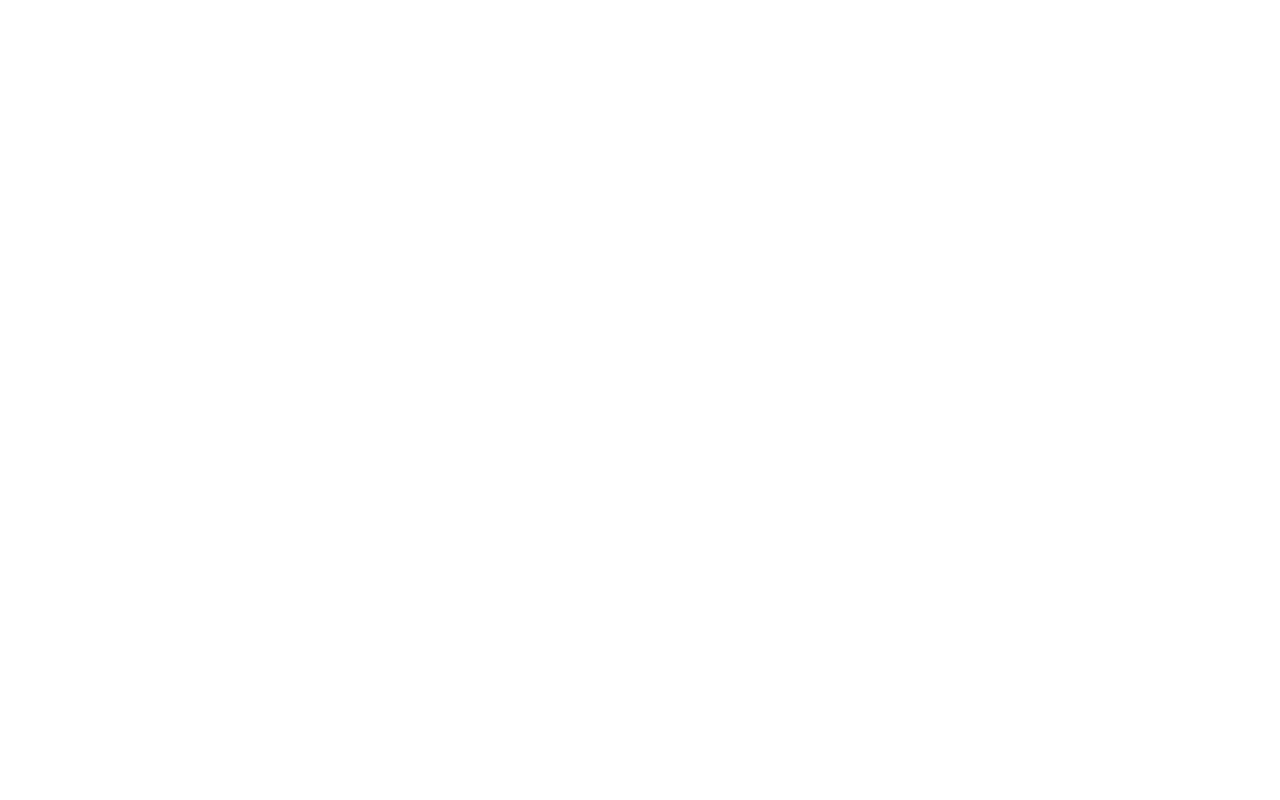
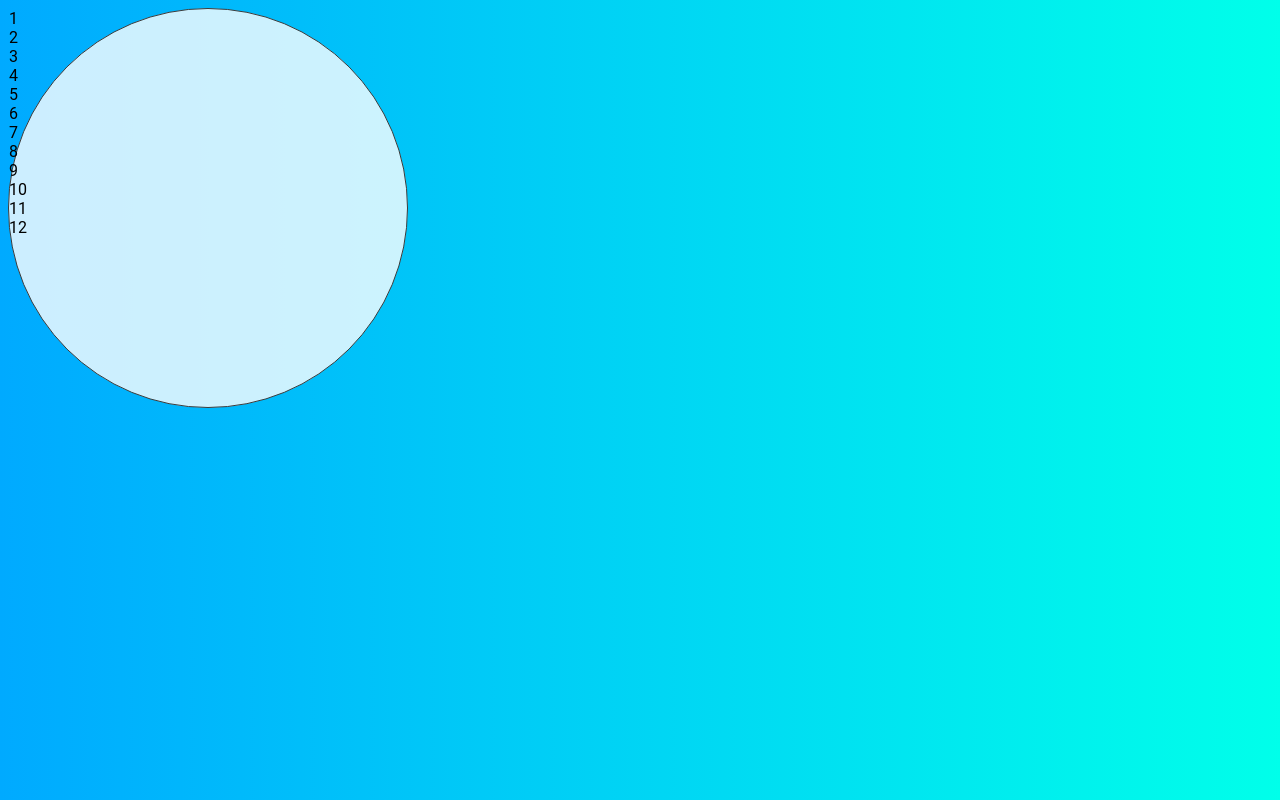
Before and after one commit to andreasalami/clockJS, a plain HTML site: page index.html in a window 1280 px wide. Drawn offline with Linux system fonts and the light colour scheme.

Commit message:
css structure change

```diff
--- a/index.html
+++ b/index.html
@@ -1,10 +1,31 @@
+<!DOCTYPE html>
 <html lang="en">
 <head>
     <meta charset="UTF-8">
     <meta name="viewport" content="width=device-width, initial-scale=1.0">
+    <link rel="stylesheet" href="styles.css">
+    <script defer src="script.js"></script>
     <title>Clock</title>
 </head>
 <body>
+    <div class="clock">
+        <div class="hand hour"></div>
+        <div class="hand minute"></div>
+        <div class="hand second"></div>
+        <div class="number number1"></div>
+        <div class="number number1">1</div>
+        <div class="number number2">2</div>
+        <div class="number number3">3</div>
+        <div class="number number4">4</div>
+        <div class="number number5">5</div>
+        <div class="number number6">6</div>
+        <div class="number number7">7</div>
+        <div class="number number8">8</div>
+        <div class="number number9">9</div>
+        <div class="number number10">10</div>
+        <div class="number number11">11</div>
+        <div class="number number12">12</div>
+    </div>
 
 </body>
 </html>
--- a/styles.scss
+++ b/styles.scss
@@ -0,0 +1,22 @@
+* {
+  &, &::before, &::after {
+    box-sizing: border-box;
+    font-family: 'Roboto', sans-serif;
+  }
+}
+
+body {
+    background: linear-gradient(to right, hsl(200, 100%, 50%), hsl(175, 100%, 50%));
+}
+
+.clock {
+  width: 400px;
+  height: 400px;
+  background-color: rgba(255, 255, 255, .8);
+  border-radius: 50%;
+  border: solid 1px rgb(60, 60, 60);
+}
+
+.clock .number {
+
+}
```
Also changed, not shown: styles.css, 1 other file.
